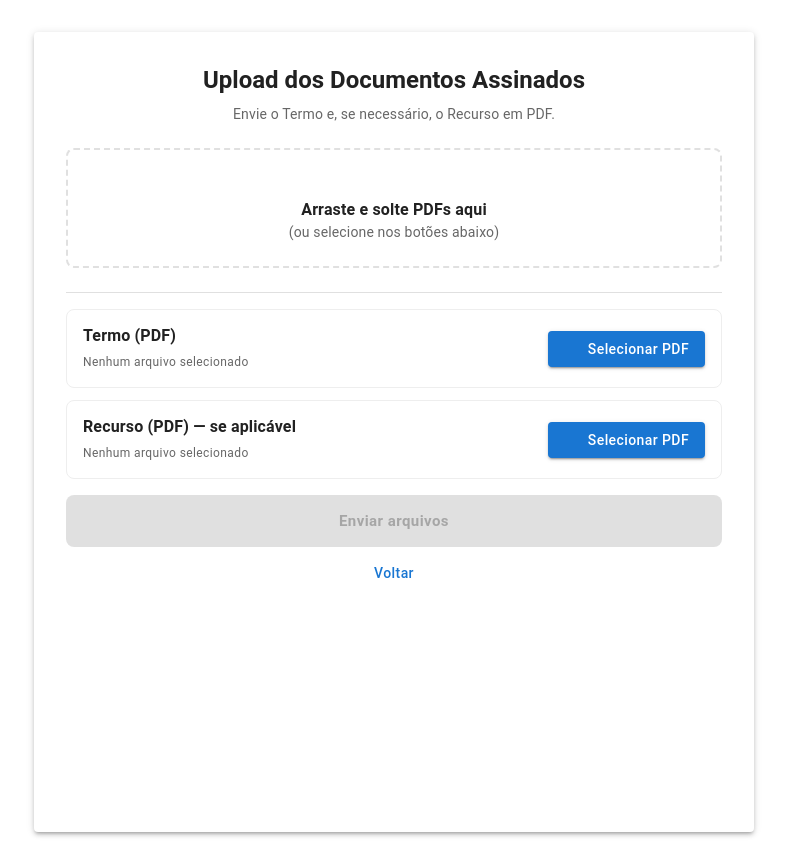
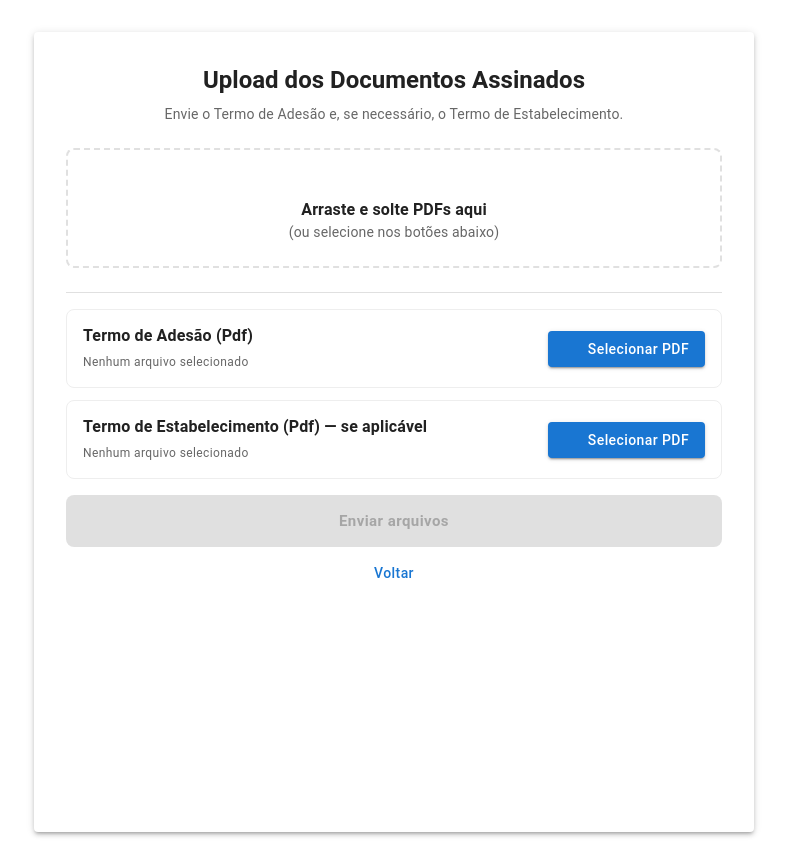
Before and after one commit to ArturLeaI/fomulario_recurso, a React (Vite) app: page /upload in a window 1280 px wide. Shown: the whole page, without its empty margins (246-1033 px from the left). Built offline with nearby package versions, Linux system fonts and the light colour scheme; some icons are missing.

Commit message:
ajustes nos filtros

```diff
--- a/src/pages/formVagas.tsx
+++ b/src/pages/formVagas.tsx
@@ -290,24 +290,23 @@ export default function FormularioVagasMunicipio() {
     if (!municipioId) return;
 
     async function buscarEstabelecimentos() {
-      const status = tipoAcao === "incluir_aprimoramento" ? "NAO_ADERIDO" : "ADERIDO";
+      const nivel = obterNivelGestao(); // municipal | estadual | null
 
-      const nivel = obterNivelGestao(); // 👈 vem da Home (sessionStorage)
+      // ✅ Só filtra por status nas outras abas
+      const deveFiltrarStatus = tipoAcao !== "incluir_aprimoramento";
+      const status = "ADERIDO";
 
       const url =
         `${API_URL}/estabelecimentos?municipio_id=${municipioId}` +
-        `&status_adesao=${encodeURIComponent(status)}` +
+        (deveFiltrarStatus ? `&status_adesao=${encodeURIComponent(status)}` : "") +
         (nivel ? `&nivel_gestao=${encodeURIComponent(nivel.toUpperCase())}` : "");
 
-      console.log("URL estabelecimentos:", url); // 👈 debug recomendado
+      console.log("URL estabelecimentos:", url);
 
       try {
         setLoadingEstabelecimentos(true);
-
         const response = await fetch(url);
         const data = await response.json();
-
-        // ⛔ backend já filtra, não precisa mais filtrar aqui
         setEstabelecimentosDisponiveis(Array.isArray(data) ? data : []);
       } catch (error) {
         console.error("Erro ao buscar estabelecimentos", error);
@@ -801,10 +800,7 @@ export default function FormularioVagasMunicipio() {
       .replace(/[\u0300-\u036f]/g, ""); // remove acentos
   }
 
-  function estabelecimentoPassaNoFiltro(
-    est: any,
-    nivelSelecionado: NivelGestao | null
-  ) {
+  function estabelecimentoPassaNoFiltro(est: any, nivelSelecionado: NivelGestao | null) {
     if (!nivelSelecionado) return true;
 
     const ng = norm(est?.nivel_gestao);
@@ -812,28 +808,28 @@ export default function FormularioVagasMunicipio() {
     // sem info → deixa passar
     if (!ng) return true;
 
-    // DOBRO aparece sempre
-    if (
+    // "DUPLA" (ou sinônimos) aparece nos dois filtros
+    const isDupla =
+      ng === "dupla" ||
       ng === "dobro" ||
       ng === "ambos" ||
       ng === "misto" ||
       ng === "duplo" ||
-      (ng.includes("municipal") && ng.includes("estadual"))
-    ) {
-      return true;
-    }
+      (ng.includes("municipal") && ng.includes("estadual"));
 
-    // MUNICIPAL só vê municipal
+    if (isDupla) return true;
+
+    // MUNICIPAL: municipal (+ dupla já foi tratada acima)
     if (nivelSelecionado === "municipal") {
       return ng === "municipal";
     }
 
-    // ESTADUAL vê estadual + municipal
+    // ESTADUAL: estadual (+ dupla já foi tratada acima)
     if (nivelSelecionado === "estadual") {
-      return ng === "estadual" || ng === "municipal";
+      return ng === "estadual";
     }
 
-    return false;
+    return true;
   }
   const nivel = obterNivelGestao();
 
--- a/src/pages/uploadArquivos.tsx
+++ b/src/pages/uploadArquivos.tsx
@@ -85,8 +85,8 @@ export default function UploadArquivos() {
     const navigate = useNavigate();
 
     const [files, setFiles] = useState<UploadFile[]>([
-        { key: "termo", label: "Termo (PDF)", file: null },
-        { key: "recurso", label: "Recurso (PDF) — se aplicável", file: null },
+        { key: "termo", label: "Termo de Adesão (Pdf)", file: null },
+        { key: "recurso", label: "Termo de Estabelecimento (Pdf) — se aplicável", file: null },
     ]);
 
     // ✅ refs por tipo de documento (garante que cada botão abre o input certo)
@@ -243,7 +243,7 @@ export default function UploadArquivos() {
                     </Typography>
 
                     <Typography variant="body2" color="text.secondary" textAlign="center" mb={3}>
-                        Envie o Termo e, se necessário, o Recurso em PDF.
+                        Envie o Termo de Adesão e, se necessário, o Termo de Estabelecimento.
                     </Typography>
 
                     {errorMsg && (
```
Also changed, not shown: 1 other file (tests, documents, lock files or other folders).
